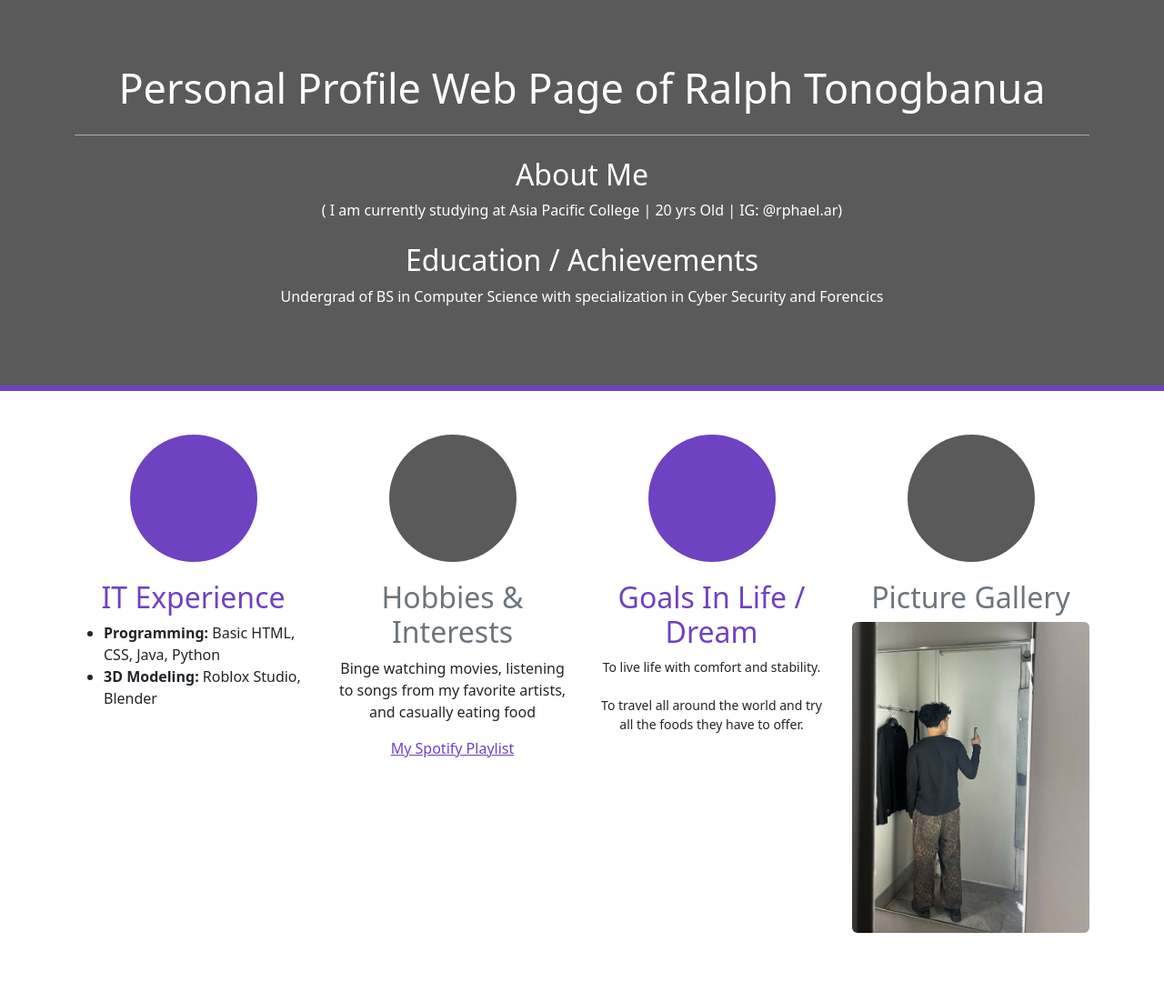
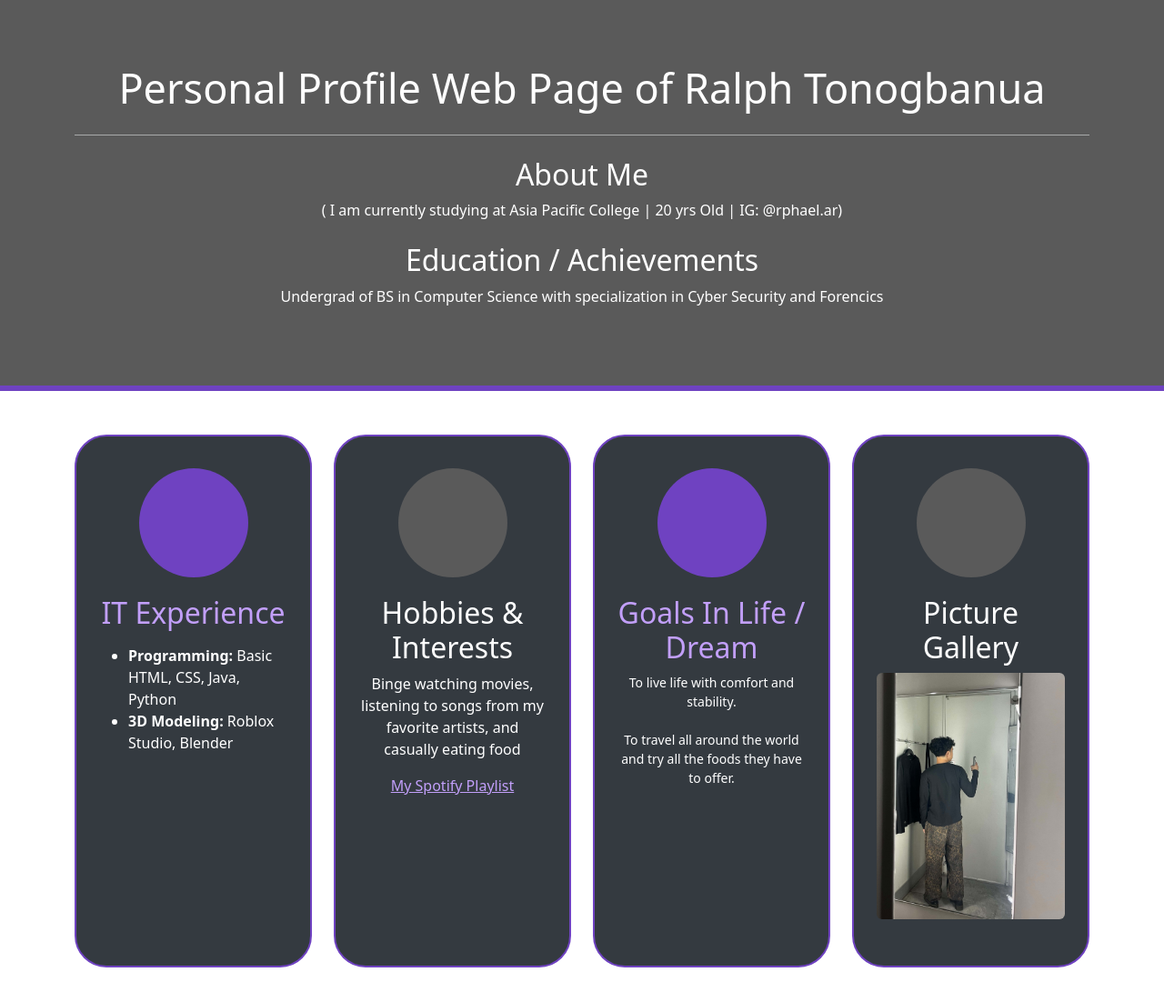
Before and after one commit to RalphT06/webprog-CF251-html-lessons, a plain HTML site: page introduction/index.html in a window 1280 px wide. Shown: the whole page at 91% size. Drawn offline with nearby package versions, Linux system fonts and the light colour scheme.

Commit message:
revised arrangement

```diff
--- a/introduction/index.html
+++ b/introduction/index.html
@@ -13,8 +13,8 @@
     .bg-grey {
       background-color: #5a5a5a;
     }
-    .text-purple {
-      color: #6f42c1;
+    .text-light-purple {
+      color: #c29ffa;
     }
     .hero-banner {
       background-color: #5a5a5a;
@@ -22,16 +22,23 @@
       padding: 70px 20px;
     }
     .circle-badge {
-      width: 140px;
-      height: 140px;
+      width: 120px;
+      height: 120px;
       border-radius: 50%;
       margin: 0 auto 20px auto;
+    }
+    .rounded-card {
+      background-color: #343a40;
+      border: 2px solid #6f42c1;
+      border-radius: 35px;
+      padding: 35px 25px;
+      height: 100%;
+      color: #ffffff;
     }
   </style>
 </head>
 <body>
 
-  <!-- Top Hero Banner (Centered) -->
   <div class="container-fluid hero-banner text-white text-center">
     <div class="container">
       <h1 style="font-size: 45px;">Personal Profile Web Page of Ralph Tonogbanua</h1>
@@ -45,42 +52,49 @@
     </div>
   </div>
 
-  <!-- 4 Responsive Auto Layout Columns -->
   <div class="container my-5">
     <div class="row text-center g-4">
 
       <div class="col-md">
+        <div class="rounded-card">
           <div class="circle-badge bg-purple"></div>
-        <h2 class="text-purple">IT Experience</h2>
-        <ul class="text-start d-inline-block">
+          <h2 class="text-light-purple">IT Experience</h2>
+          <ul class="text-start d-inline-block mt-2">
             <li><b>Programming:</b> Basic HTML, CSS, Java, Python</li>
             <li><b>3D Modeling:</b> Roblox Studio, Blender</li>
           </ul>
         </div>
-
-      <div class="col-md">
-        <div class="circle-badge bg-grey"></div>
-        <h2 class="text-secondary">Hobbies & Interests</h2>
-        <p>Binge watching movies, listening to songs from my favorite artists, and casually eating food</p>
-        <a href="https://open.spotify.com/playlist/1WpTah5zLGfZOPT4Ex8eE0?si=135cadfc250840f2" class="text-purple">My Spotify Playlist</a>
       </div>
 
       <div class="col-md">
+        <div class="rounded-card">
+          <div class="circle-badge bg-grey"></div>
+          <h2 class="text-white">Hobbies & Interests</h2>
+          <p class="mt-2">Binge watching movies, listening to songs from my favorite artists, and casually eating food</p>
+          <a href="https://open.spotify.com/playlist/1WpTah5zLGfZOPT4Ex8eE0?si=135cadfc250840f2" class="text-light-purple">My Spotify Playlist</a>
+        </div>
+      </div>
+
+      <div class="col-md">
+        <div class="rounded-card">
           <div class="circle-badge bg-purple"></div>
-        <h2 class="text-purple">Goals In Life / Dream</h2>
-        <pre style="white-space: pre-wrap; font-family: inherit;">
+          <h2 class="text-light-purple">Goals In Life / Dream</h2>
+          <pre class="mt-2" style="white-space: pre-wrap; font-family: inherit; color: #ffffff;">
 To live life with comfort and stability.
 
 To travel all around the world and try all the foods they have to offer.
           </pre>
         </div>
+      </div>
 
       <div class="col-md">
+        <div class="rounded-card">
           <div class="circle-badge bg-grey"></div>
-        <h2 class="text-secondary">Picture Gallery</h2>
-        <p>
+          <h2 class="text-white">Picture Gallery</h2>
+          <p class="mt-2">
             <img src="My%20pic.jpg" width="550" height="650" class="img-fluid rounded">
           </p>
+        </div>
       </div>
 
     </div>
```
Lines whose indentation alone changed are shown as unchanged.
